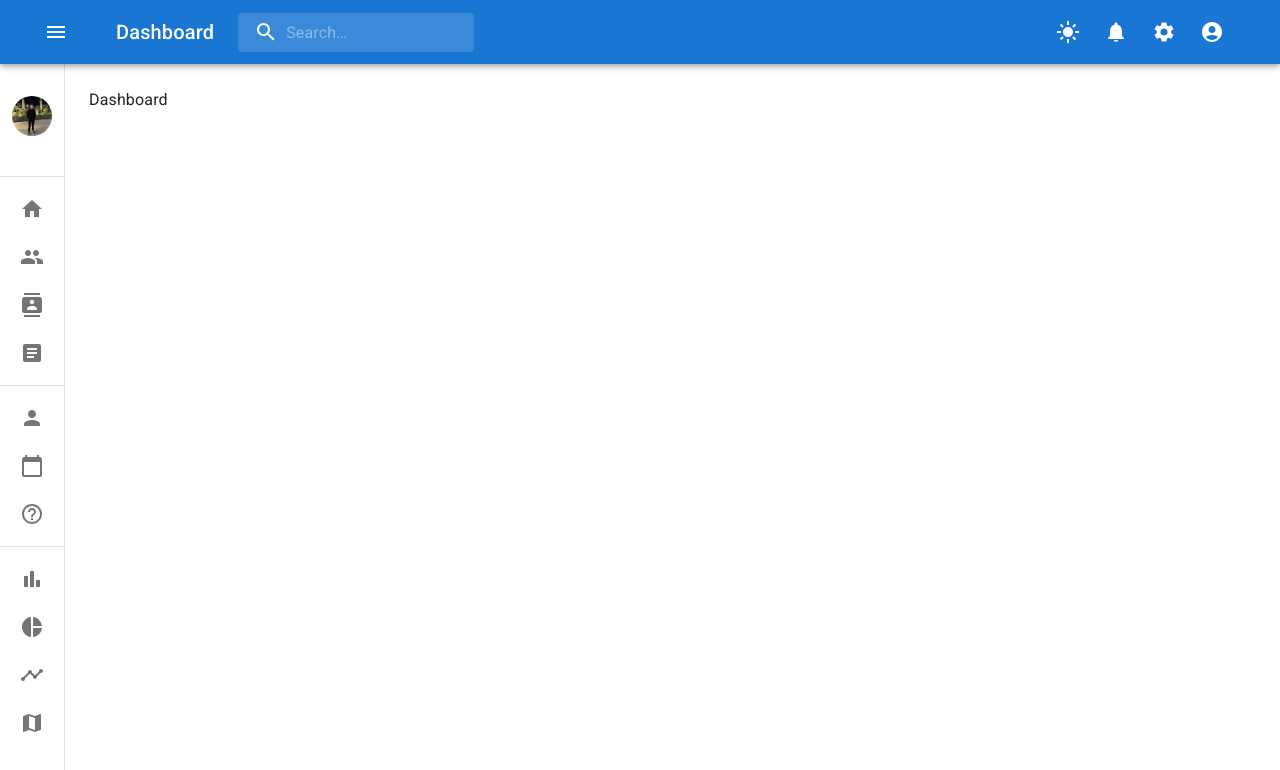
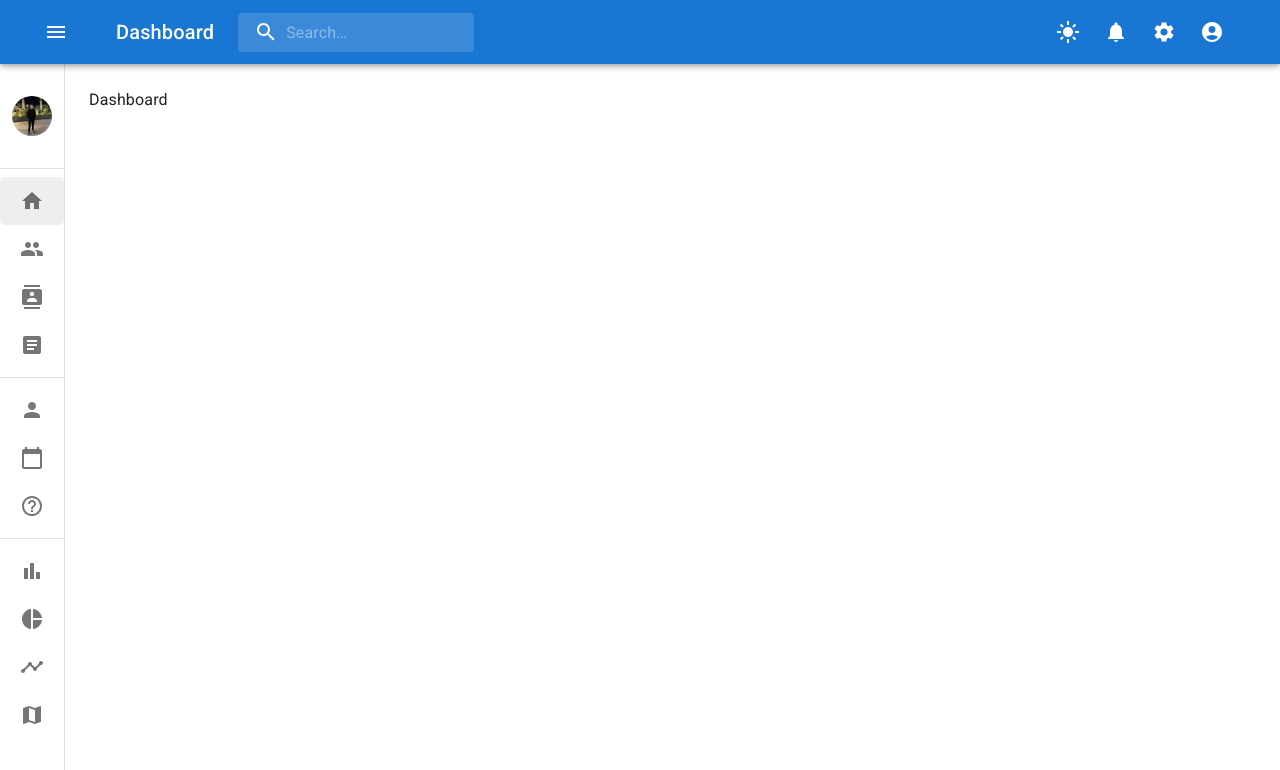
Before and after one commit to elref7i/Dashboard, a React (Vite) app: page / in a window 1280 px wide. Shown: the top 770 px of the page. Built offline with nearby package versions, Linux system fonts and the light colour scheme.

Commit message:
feat: enhance Sidebar component with active link highlighting and update routing for Contact Info page

```diff
--- a/src/components/Sidebar/Sidebar.jsx
+++ b/src/components/Sidebar/Sidebar.jsx
@@ -27,7 +27,8 @@ import PieChartIcon from '@mui/icons-material/PieChart';
 import TimelineIcon from '@mui/icons-material/Timeline';
 import MapIcon from '@mui/icons-material/Map';
 import ImageAdmin from '../../assets/photo_2024-12-03_19-37-17.jpg';
-import { useNavigate } from 'react-router-dom';
+import { useLocation, useNavigate } from 'react-router-dom';
+import { grey } from '@mui/material/colors';
 
 const drawerWidth = 240;
 const openedMixin = (theme) => ({
@@ -105,8 +106,9 @@ const ArrayThree = [
 // eslint-disable-next-line react/prop-types
 export default function Sidebar({ handleDrawerClose, open }) {
   const theme = useTheme();
+  const { pathname } = useLocation();
   const navigate = useNavigate();
-
+  console.log(location.pathname);
   return (
     <Drawer variant="permanent" open={open}>
       <DrawerHeader>
@@ -135,7 +137,6 @@ export default function Sidebar({ handleDrawerClose, open }) {
           fontWeight={'bold'}
           fontSize={open ? 20 : 0}
           color="primary"
-          margin={1}
           sx={{ transition: 'fontSize .25s' }}
         >
           Ahmed Refai
@@ -158,19 +159,18 @@ export default function Sidebar({ handleDrawerClose, open }) {
               onClick={() => {
                 navigate(item.path);
               }}
-              sx={[
-                {
-                  minHeight: 48,
-                  px: 2.5,
-                },
-                open
-                  ? {
-                      justifyContent: 'initial',
-                    }
-                  : {
-                      justifyContent: 'center',
-                    },
-              ]}
+              sx={{
+                minHeight: 48,
+                px: 2.5,
+                borderRadius: '5px',
+                justifyContent: open ? 'initial' : 'center',
+                bgcolor:
+                  pathname === item.path
+                    ? theme.palette.mode === 'dark'
+                      ? grey[800]
+                      : grey[200]
+                    : 'transparent',
+              }}
             >
               <ListItemIcon
                 sx={[
@@ -217,6 +217,8 @@ export default function Sidebar({ handleDrawerClose, open }) {
                 {
                   minHeight: 48,
                   px: 2.5,
+                  bgcolor: pathname === item.path ? 'red' : 'transparent',
+                  borderRadius: '5px',
                 },
                 open
                   ? {
@@ -272,6 +274,8 @@ export default function Sidebar({ handleDrawerClose, open }) {
                 {
                   minHeight: 48,
                   px: 2.5,
+                  bgcolor: pathname === item.path && 'gray',
+                  borderRadius: '5px',
                 },
                 open
                   ? {
```
Also changed, not shown: src/main.jsx (+4 -4 lines).
